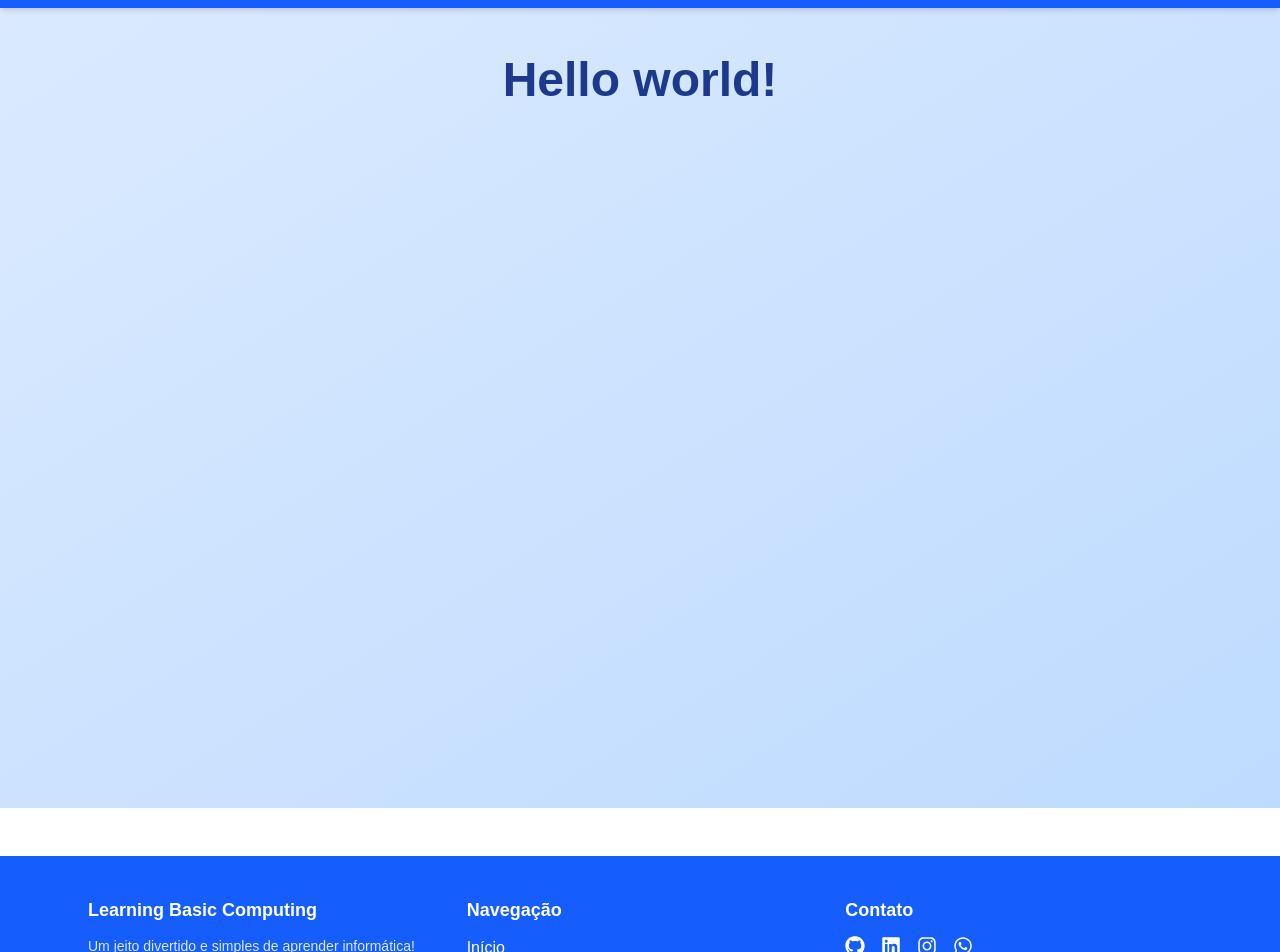
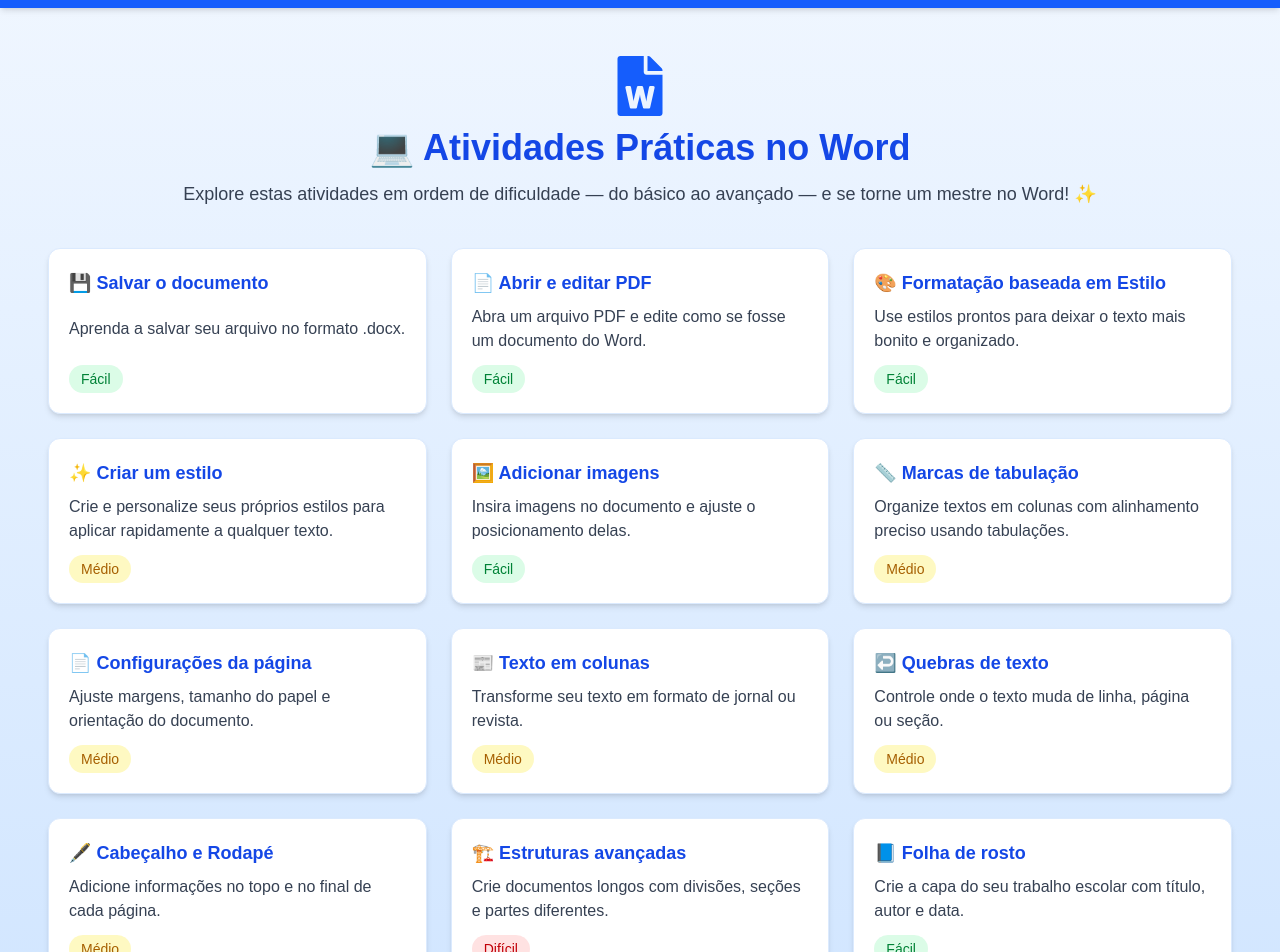
Before and after one commit to robsonalbuquerquedev/learningbasiccomputing, a Next.js app: page /revisao/word/atividade in a window 1280 px wide. Shown: the part 80-1032 px from the top of the page. Built offline with nearby package versions, Linux system fonts and the light colour scheme.

Commit message:
update: updating revisao folder

```diff
--- a/src/app/revisao/word/atividade/page.tsx
+++ b/src/app/revisao/word/atividade/page.tsx
@@ -1,9 +1,82 @@
-export default function RevisaoPage() {
+"use client";
+
+import { motion } from "framer-motion";
+import { FaFileWord, FaStar, FaBookOpen, FaListOl, FaTable, FaImage, FaCog } from "react-icons/fa";
+
+export default function WordAtividade() {
+    const atividades = [
+        { titulo: "💾 Salvar o documento", descricao: "Aprenda a salvar seu arquivo no formato .docx.", dificuldade: "Fácil" },
+        { titulo: "📄 Abrir e editar PDF", descricao: "Abra um arquivo PDF e edite como se fosse um documento do Word.", dificuldade: "Fácil" },
+        { titulo: "🎨 Formatação baseada em Estilo", descricao: "Use estilos prontos para deixar o texto mais bonito e organizado.", dificuldade: "Fácil" },
+        { titulo: "✨ Criar um estilo", descricao: "Crie e personalize seus próprios estilos para aplicar rapidamente a qualquer texto.", dificuldade: "Médio" },
+        { titulo: "🖼️ Adicionar imagens", descricao: "Insira imagens no documento e ajuste o posicionamento delas.", dificuldade: "Fácil" },
+        { titulo: "📏 Marcas de tabulação", descricao: "Organize textos em colunas com alinhamento preciso usando tabulações.", dificuldade: "Médio" },
+        { titulo: "📄 Configurações da página", descricao: "Ajuste margens, tamanho do papel e orientação do documento.", dificuldade: "Médio" },
+        { titulo: "📰 Texto em colunas", descricao: "Transforme seu texto em formato de jornal ou revista.", dificuldade: "Médio" },
+        { titulo: "↩️ Quebras de texto", descricao: "Controle onde o texto muda de linha, página ou seção.", dificuldade: "Médio" },
+        { titulo: "🖋️ Cabeçalho e Rodapé", descricao: "Adicione informações no topo e no final de cada página.", dificuldade: "Médio" },
+        { titulo: "🏗️ Estruturas avançadas", descricao: "Crie documentos longos com divisões, seções e partes diferentes.", dificuldade: "Difícil" },
+        { titulo: "📘 Folha de rosto", descricao: "Crie a capa do seu trabalho escolar com título, autor e data.", dificuldade: "Fácil" },
+        { titulo: "🎨 Componentes de design", descricao: "Use elementos visuais para deixar o documento mais atraente.", dificuldade: "Médio" },
+        { titulo: "📚 Sumário automático", descricao: "Gere um sumário com base nos títulos do documento.", dificuldade: "Difícil" },
+        { titulo: "🧾 Bibliografia ABNT automática", descricao: "Insira citações e gere referências formatadas automaticamente.", dificuldade: "Difícil" },
+        { titulo: "💬 Notas de rodapé e comentários", descricao: "Adicione explicações e observações no rodapé do texto.", dificuldade: "Médio" },
+        { titulo: "📝 Listas no Word", descricao: "Crie listas numeradas, com marcadores ou hierárquicas.", dificuldade: "Fácil" },
+        { titulo: "📊 Tabelas no Word", descricao: "Monte tabelas para organizar informações em linhas e colunas.", dificuldade: "Médio" },
+        { titulo: "➗ Fórmulas e Equações", descricao: "Insira expressões matemáticas com símbolos e formatação adequada.", dificuldade: "Difícil" },
+    ];
+
     return (
-        <main className="min-h-screen bg-gradient-to-br from-blue-100 to-blue-200 py-12 px-6">
-            <h1 className="text-4xl md:text-5xl font-bold text-center text-blue-900 mb-12">
-                Hello world!
-            </h1>
+        <main className="p-6 md:p-12 bg-gradient-to-b from-blue-50 to-blue-200 min-h-screen text-gray-800">
+            {/* Título */}
+            <motion.div
+                initial={{ opacity: 0, y: -30 }}
+                animate={{ opacity: 1, y: 0 }}
+                transition={{ duration: 0.8 }}
+                className="text-center mb-10"
+            >
+                <FaFileWord className="text-blue-600 text-6xl mx-auto mb-3" />
+                <h1 className="text-3xl md:text-4xl font-bold text-blue-700">
+                    💻 Atividades Práticas no Word
+                </h1>
+                <p className="mt-3 text-gray-700 text-lg">
+                    Explore estas atividades em ordem de dificuldade — do básico ao avançado — e se torne um mestre no Word! ✨
+                </p>
+            </motion.div>
+
+            {/* Lista de atividades */}
+            <div className="grid md:grid-cols-2 lg:grid-cols-3 gap-6">
+                {atividades.map((item, index) => (
+                    <motion.div
+                        key={index}
+                        whileHover={{ scale: 1.03 }}
+                        className="bg-white rounded-xl p-5 shadow-md border border-blue-100 hover:shadow-lg transition flex flex-col justify-between"
+                    >
+                        <h2 className="font-bold text-lg text-blue-700 mb-2">{item.titulo}</h2>
+                        <p className="text-gray-700 mb-3">{item.descricao}</p>
+                        <span
+                            className={`inline-block px-3 py-1 text-sm rounded-full w-fit ${item.dificuldade === "Fácil"
+                                    ? "bg-green-100 text-green-700"
+                                    : item.dificuldade === "Médio"
+                                        ? "bg-yellow-100 text-yellow-700"
+                                        : "bg-red-100 text-red-700"
+                                }`}
+                        >
+                            {item.dificuldade}
+                        </span>
+                    </motion.div>
+                ))}
+            </div>
+
+            {/* Mensagem final */}
+            <motion.p
+                initial={{ opacity: 0 }}
+                animate={{ opacity: 1 }}
+                transition={{ delay: 0.6, duration: 1 }}
+                className="text-center text-gray-700 mt-10"
+            >
+                💡 Dica: comece pelas atividades fáceis e avance conforme se sentir mais confiante!
+            </motion.p>
         </main>
     );
 }
--- a/src/app/revisao/word/material/page.tsx
+++ b/src/app/revisao/word/material/page.tsx
@@ -125,6 +125,10 @@
                     </ul>
                 </li>
                 <li>
+                    <span className="font-semibold">Selecionar todo o texto:</span>{" "}
+                    pressione <kbd>Ctrl + T</kbd> (ou <kbd>Ctrl + A</kbd> na versão em inglês) para selecionar rapidamente todo o conteúdo do documento.
+                </li>
+                <li>
                     <span className="font-semibold">Formatar texto com atalhos:</span>{" "}
                     Use os seguintes atalhos para aplicar formatações rapidamente:
                     <ul className="list-disc pl-6 mt-2 text-gray-700">
```
